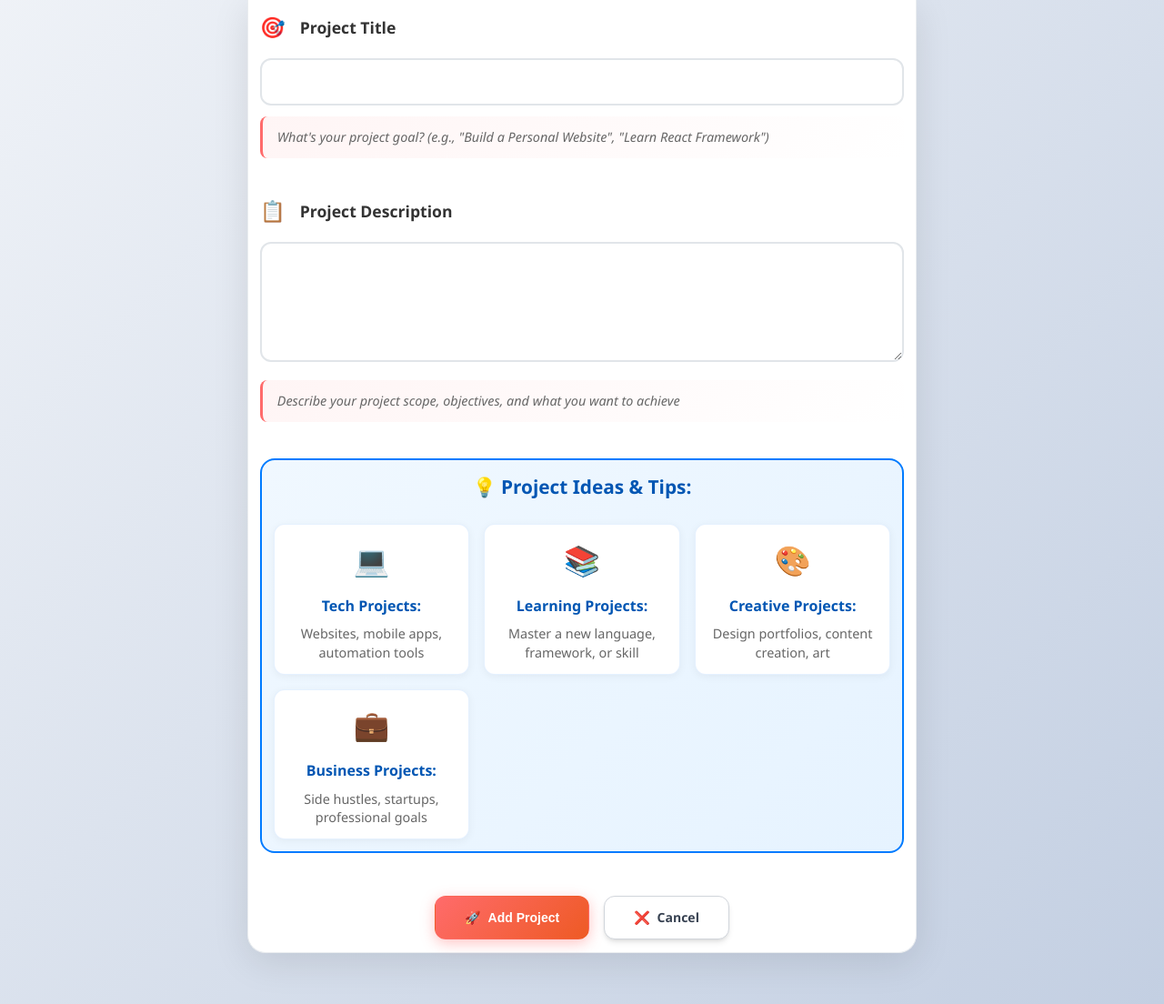
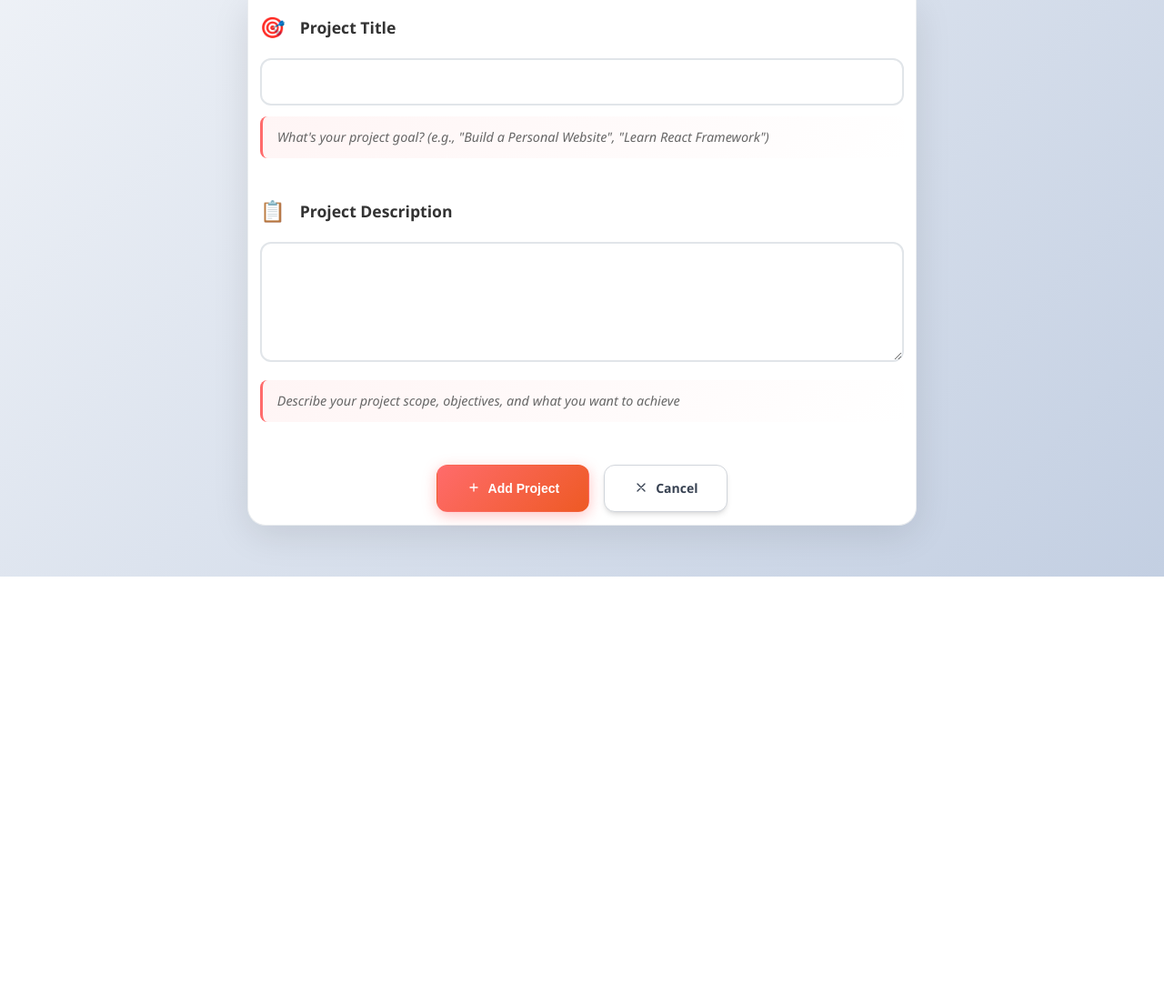
Before and after one commit to hayat-hani/Capstone-Project, a Django app: page /projects/add/ in a window 1280 px wide. Shown: the part 350-1454 px from the top of the page at 91% size. After the commit the page ends 984 px from the top, so only its background shows below. Run offline with Django 5.2, Linux system fonts and the light colour scheme; a user stored in the database is signed in.

Commit message:
Fix Style

```diff
--- a/main_app/templates/main_app/project_form.html
+++ b/main_app/templates/main_app/project_form.html
@@ -67,45 +67,38 @@
             </div>
 
             <!-- Project inspiration section -->
-            <div class="project-inspiration">
-                <h4>💡 Project Ideas & Tips:</h4>
-                <div class="inspiration-grid">
-                    <div class="inspiration-item">
-                        <span class="inspiration-icon">💻</span>
-                        <strong>Tech Projects:</strong>
-                        <p>Websites, mobile apps, automation tools</p>
-                    </div>
-                    <div class="inspiration-item">
-                        <span class="inspiration-icon">📚</span>
-                        <strong>Learning Projects:</strong>
-                        <p>Master a new language, framework, or skill</p>
-                    </div>
-                    <div class="inspiration-item">
-                        <span class="inspiration-icon">🎨</span>
-                        <strong>Creative Projects:</strong>
-                        <p>Design portfolios, content creation, art</p>
-                    </div>
-                    <div class="inspiration-item">
-                        <span class="inspiration-icon">💼</span>
-                        <strong>Business Projects:</strong>
-                        <p>Side hustles, startups, professional goals</p>
-                    </div>
-                </div>
-            </div>
 
             <!-- Action buttons -->
             <div class="form-buttons">
                 <button type="submit" class="btn-save">
-                    <span>{% if project %}💾{% else %}🚀{% endif %}</span>
+                    <span>
+                        {% if project %}
+                            <svg width="16" height="16" fill="none" stroke="currentColor" viewBox="0 0 24 24">
+                                <path stroke-linecap="round" stroke-linejoin="round" stroke-width="2" d="M8 7H5a2 2 0 00-2 2v9a2 2 0 002 2h14a2 2 0 002-2V9a2 2 0 00-2-2h-3m-1 4l-3 3m0 0l-3-3m3 3V4"/>
+                            </svg>
+                        {% else %}
+                            <svg width="16" height="16" fill="none" stroke="currentColor" viewBox="0 0 24 24">
+                                <path stroke-linecap="round" stroke-linejoin="round" stroke-width="2" d="M12 6v6m0 0v6m0-6h6m-6 0H6"/>
+                            </svg>
+                        {% endif %}
+                    </span>
                     {{ action }} Project
                 </button>
                 {% if project %}
                     <a href="{% url 'main_app:project_detail' project.id %}" class="btn-cancel">
-                        <span>❌</span> Cancel
+                        <span>
+                            <svg width="16" height="16" fill="none" stroke="currentColor" viewBox="0 0 24 24">
+                                <path stroke-linecap="round" stroke-linejoin="round" stroke-width="2" d="M6 18L18 6M6 6l12 12"/>
+                            </svg>
+                        </span> Cancel
                     </a>
                 {% else %}
                     <a href="{% url 'main_app:projects_list' %}" class="btn-cancel">
-                        <span>❌</span> Cancel
+                        <span>
+                            <svg width="16" height="16" fill="none" stroke="currentColor" viewBox="0 0 24 24">
+                                <path stroke-linecap="round" stroke-linejoin="round" stroke-width="2" d="M6 18L18 6M6 6l12 12"/>
+                            </svg>
+                        </span> Cancel
                     </a>
                 {% endif %}
             </div>
```
